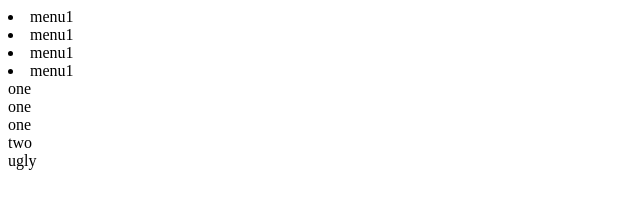
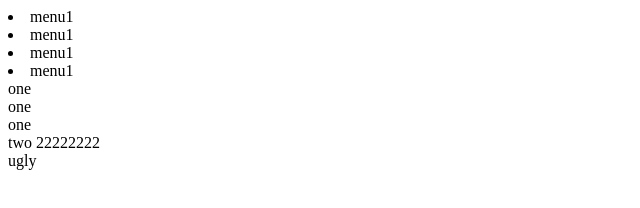
Before and after one commit to Deliverancieux/collab-repo, a plain HTML site: page index.html in a window 1280 px wide. Shown: the full height of the page, 0-640 px from the left. Drawn offline with Linux system fonts and the light colour scheme.

Commit message:
Update index.html
gdg

```diff
--- a/index.html
+++ b/index.html
@@ -27,7 +27,7 @@
             </section>
             <section> one
             </section>
-            <section> two
+            <section> two 22222222
             </section>
             <section> ugly
             </section>
```
